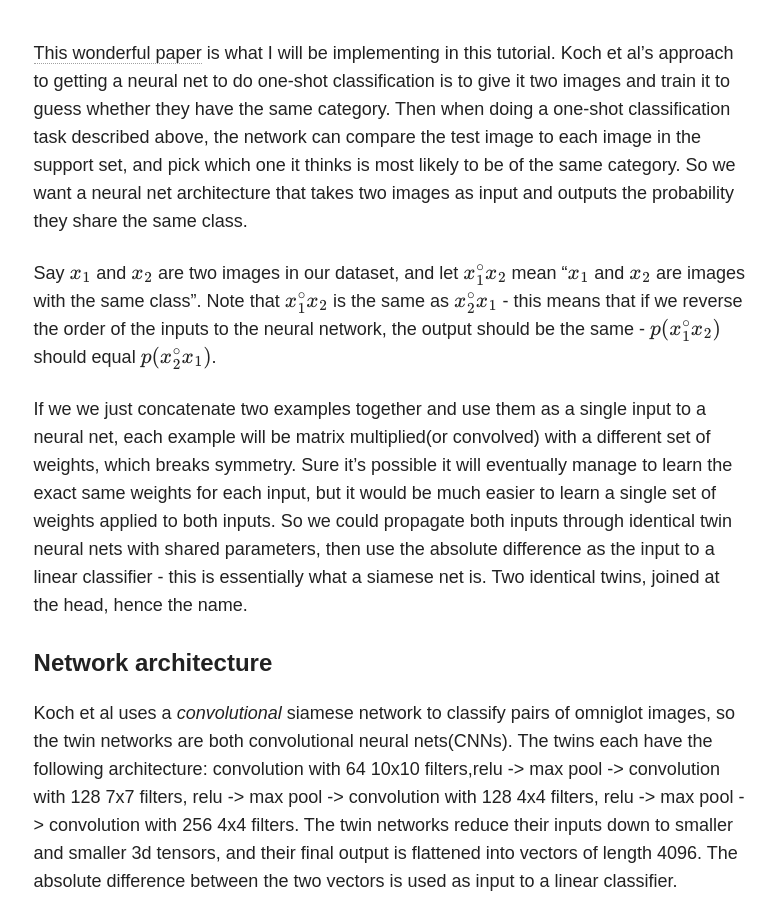
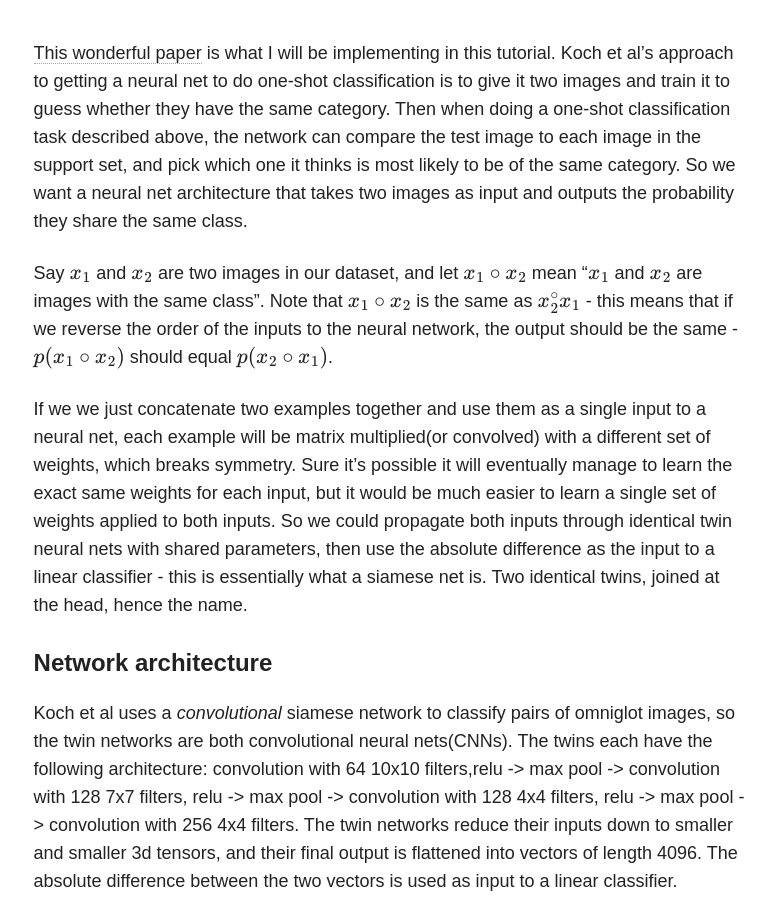
Before and after one commit to sorenbouma/sorenbouma.github.io, a Jekyll site: the page built from _posts/blog/2017-02-11-oneshot.md, in a window 1280 px wide and 900 px high, scrolled down 4924 px. Shown: the whole window, without its empty margins (346-1122 px from the left). Built offline with Jekyll 4.4.1, drawn with Linux system fonts in a browser that asks for light colours; nearby versions of some CDN libraries; formulas are drawn with MathJax 3.

Commit message:
fixed math

```diff
--- a/_posts/blog/2017-02-11-oneshot.md
+++ b/_posts/blog/2017-02-11-oneshot.md
@@ -88,7 +88,7 @@ We do have to assume that the examples in the validation task have some kind of
 
 [This wonderful paper](http://www.cs.cmu.edu/~rsalakhu/papers/oneshot1.pdf) is what I will be implementing in this tutorial. Koch et al's approach to getting a neural net to do one-shot classification is to give it two images and train it to guess whether they have the same category. Then when doing a one-shot classification task described above, the network can compare the test image to each image in the support set, and pick which one it thinks is most likely to be of the same category. So we want a neural net architecture that takes two images as input and outputs the probability they share the same class.
 
-Say \\( x_1 \\) and \\( x_2 \\) are two images in our dataset, and let  \\( x_1 ^{\circ} x_2 \\) mean "\\( x_1 \\) and \\( x_2 \\) are images with the same class". Note that  \\( x_1 ^{\circ} x_2 \\) is the same as \\( x_2 ^{\circ} x_1 \\) - this means that if we reverse the order of the inputs to the neural network, the output should be the same -  \\( p(x_1  ^{\circ} x_2) \\) should equal \\( p(x_2 ^{\circ} x_1) \\).
+Say \\( x_1 \\) and \\( x_2 \\) are two images in our dataset, and let  \\( x_1 \circ x_2 \\) mean "\\( x_1 \\) and \\( x_2 \\) are images with the same class". Note that  \\( x_1 \circ x_2 \\) is the same as \\( x_2 ^\circ x_1 \\) - this means that if we reverse the order of the inputs to the neural network, the output should be the same -  \\( p(x_1  \circ x_2) \\) should equal \\( p(x_2 \circ x_1) \\).
 
 If we we just concatenate two examples together and use them as a single input to a neural net, each example will be matrix multiplied(or convolved) with a different set of weights, which breaks symmetry. Sure it's possible it will eventually manage to learn the exact same weights for each input, but it would be much easier to learn a single set of weights applied to both inputs. So we could propagate both inputs through identical twin neural nets with shared parameters, then use the absolute difference as the input to a linear classifier - this is essentially what a siamese net is. Two identical twins, joined at the head, hence the name.
 
```
